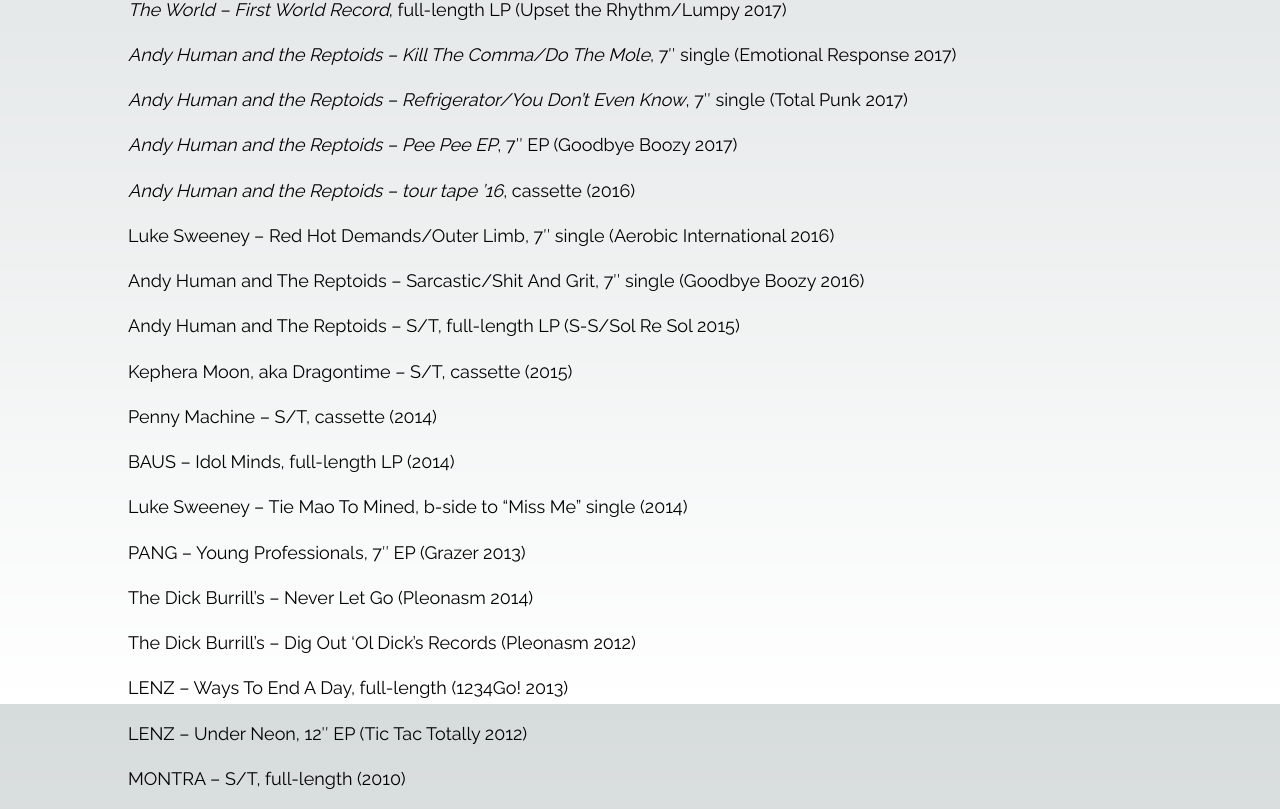
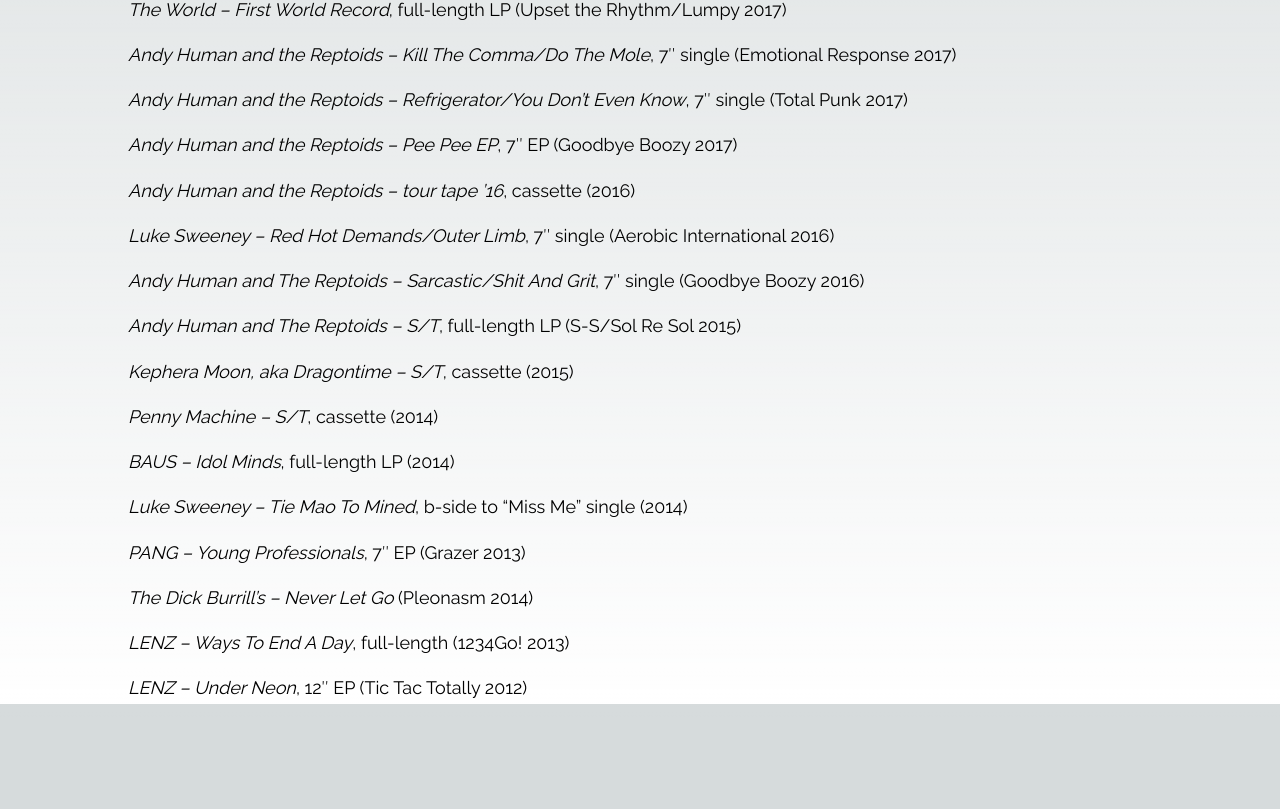
Before and after one commit to BrettEastman/brettaustineastman, a Next.js app: page /production in a window 1280 px wide. Shown: the part 420-1229 px from the top of the page. After the commit the page ends 1139 px from the top, so only its background shows below. Built offline with nearby package versions, Linux system fonts and the light colour scheme.

Commit message:
Complete links to production page

```diff
--- a/app/production/page.tsx
+++ b/app/production/page.tsx
@@ -27,46 +27,38 @@
           <ul className={ulClass}>
             <a className={aClass} href="https://youtu.be/1IAtSSf4la8?t=370"><em>Andy Human and the Reptoids – tour tape ’16</em></a>, cassette (2016)
           </ul>
-
-
           <ul className={ulClass}>
-            Luke Sweeney – Red Hot Demands/Outer Limb, 7″ single (Aerobic International 2016)
+            <a className={aClass} href="https://youtu.be/99-wbjzeIu4"><em>Luke Sweeney – Red Hot Demands/Outer Limb</em></a>, 7″ single (Aerobic International 2016)
           </ul>
           <ul className={ulClass}>
-            Andy Human and The Reptoids – Sarcastic/Shit And Grit, 7″ single (Goodbye Boozy 2016)
+            <a className={aClass} href="https://youtu.be/cxE2yLfjLwc"><em>Andy Human and The Reptoids – Sarcastic/Shit And Grit</em></a>, 7″ single (Goodbye Boozy 2016)
           </ul>
           <ul className={ulClass}>
-            Andy Human and The Reptoids – S/T, full-length LP (S-S/Sol Re Sol 2015)
+            <a className={aClass} href="https://youtu.be/cR47VnZcmn8"><em>Andy Human and The Reptoids – S/T</em></a>, full-length LP (S-S/Sol Re Sol 2015)
           </ul>
           <ul className={ulClass}>
-            Kephera Moon, aka Dragontime – S/T, cassette (2015)
+            <a className={aClass} href="https://dragontime.bandcamp.com/album/phantasmagoria"><em>Kephera Moon, aka Dragontime – S/T</em></a>, cassette (2015)
           </ul>
           <ul className={ulClass}>
-            Penny Machine – S/T, cassette (2014)
+            <a className={aClass} href="https://pennymachineoakland.bandcamp.com/album/s-t-tape"><em>Penny Machine – S/T</em></a>, cassette (2014)
           </ul>
           <ul className={ulClass}>
-            BAUS – Idol Minds, full-length LP (2014)
+            <a className={aClass} href="https://baus.bandcamp.com/album/idol-minds"><em>BAUS – Idol Minds</em></a>, full-length LP (2014)
           </ul>
           <ul className={ulClass}>
-            Luke Sweeney – Tie Mao To Mined, b-side to “Miss Me” single (2014)
+            <a className={aClass} href="https://youtu.be/pvzSlsU12oE"><em>Luke Sweeney – Tie Mao To Mined</em></a>, b-side to “Miss Me” single (2014)
           </ul>
           <ul className={ulClass}>
-            PANG – Young Professionals, 7″ EP (Grazer 2013)
+            <a className={aClass} href="https://soundcloud.com/grazer-records/pang-young-professionals"><em>PANG – Young Professionals</em></a>, 7″ EP (Grazer 2013)
           </ul>
           <ul className={ulClass}>
-            The Dick Burrill’s – Never Let Go (Pleonasm 2014)
+            <a className={aClass} href="https://freemusicarchive.org/music/The_Dick_Burrills/Never_Let_Go"><em>The Dick Burrill’s – Never Let Go</em></a> (Pleonasm 2014)
           </ul>
           <ul className={ulClass}>
-            The Dick Burrill’s – Dig Out ‘Ol Dick’s Records (Pleonasm 2012)
+            <a className={aClass} href="https://www.youtube.com/watch?v=M0UCe4tkGLk"><em>LENZ – Ways To End A Day</em></a>, full-length (1234Go! 2013)
           </ul>
           <ul className={ulClass}>
-            LENZ – Ways To End A Day, full-length (1234Go! 2013)
-          </ul>
-          <ul className={ulClass}>
-            LENZ – Under Neon, 12″ EP (Tic Tac Totally 2012)
-          </ul>
-          <ul className={ulClass}>
-            MONTRA – S/T, full-length (2010)
+            <a className={aClass} href="https://lenz.bandcamp.com/album/under-neon"><em>LENZ – Under Neon</em></a>, 12″ EP (Tic Tac Totally 2012)
           </ul>
         </div>
       </div>
```
